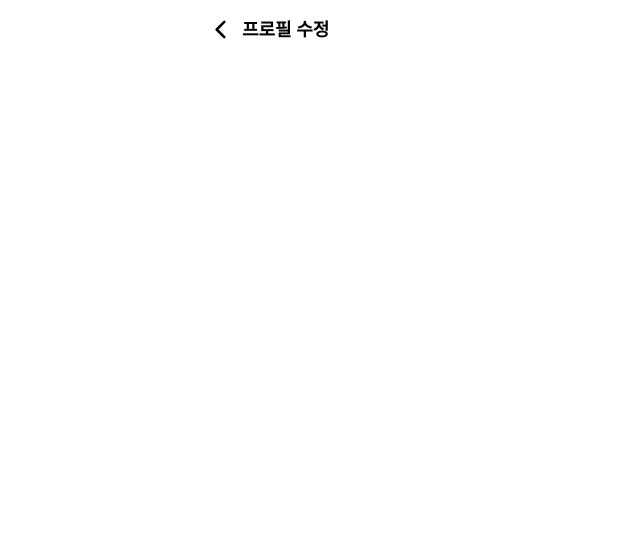
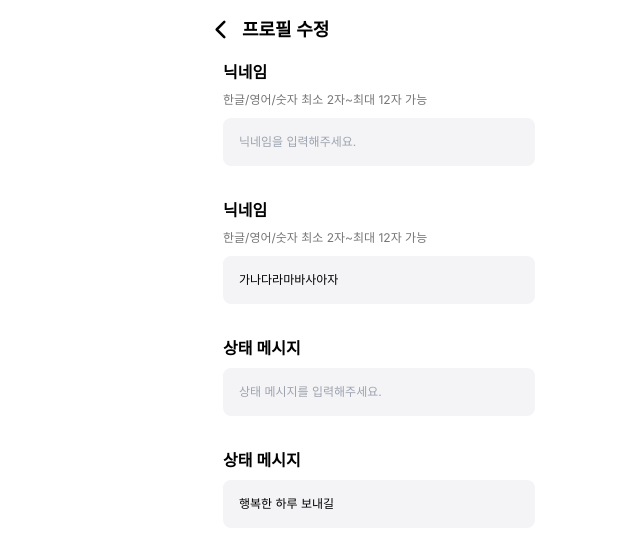
Before and after one commit to youngho9999/dgrr-refactor, a Next.js app in the folder frontend/dgrr/: page /myprofile/edit in a window 1280 px wide. Shown: the top 548 px of the page, without its empty margins (261-901 px from the left). Built offline with nearby package versions, Linux system fonts and the light colour scheme.

Commit message:
feat: 입력란 컴포넌트 완성

```diff
--- a/frontend/dgrr/src/app/myprofile/edit/page.tsx
+++ b/frontend/dgrr/src/app/myprofile/edit/page.tsx
@@ -1,11 +1,69 @@
 'use client';
 
+import DataInput from '@/components/elements/DataInput';
 import Header from '@/components/elements/Header';
+import { ChangeEvent, useEffect, useState } from 'react';
 
 const Edit = () => {
+  // 나중에 삭제할 더미 데이터
+  const sampleData = {
+    member: {
+      memberId: 1,
+      nickname: '가나다라마바사아자',
+      profileImage: '/images/nongdam.jpg',
+      description: '행복한 하루 보내길',
+    },
+    ranking: {
+      season: 1,
+      score: 1500,
+      rank: 'BRONZE',
+    },
+    gameDetailList: [
+      {
+        gameDetailId: 1,
+        gameRoomId: 123456,
+        gameResult: 'WIN',
+        gameType: 'RANDOM',
+        gameTime: 30,
+        holdingTime: 30,
+        laughAmount: 415,
+        highlightImage: '/images/sample_image1.png',
+        opponentNickname: '보라돌이',
+        opponentProfileImage: '/images/sample_image1.png',
+        opponentDescription: '2023-10-30',
+      },
+    ],
+  }
+
+  const [nowNickname, setNowNickName] = useState('')
+  const [nowDescription, setNowDescription] = useState('')
+
+  // 닉네임 입력값 반영
+  const handleNicknameChange = (event: ChangeEvent<HTMLInputElement>) => {
+    setNowNickName(event.target.value);
+  };
+
+  // 상태 메시지 입력값 반영
+  const handleDescirptChange = (event: ChangeEvent<HTMLInputElement>) => {
+    setNowDescription(event.target.value);
+  };
+
+  useEffect(() => {
+    console.log(sampleData)
+    setNowNickName(sampleData.member.nickname)
+    setNowDescription(sampleData.member.description)
+  }, []);
+
+
   return (
     <div>
       <Header headerType='OTHER'>프로필 수정</Header>
+      <div>
+        <DataInput inputType='NICKNAME' pageType='SIGNUP' onChange={handleNicknameChange} />
+        <DataInput inputType='NICKNAME' pageType='PROFILE_EDIT' onChange={handleNicknameChange} value={nowNickname} />
+        <DataInput inputType='DESCRIPTION' pageType='SIGNUP' onChange={handleDescirptChange} />
+        <DataInput inputType='DESCRIPTION' pageType='PROFILE_EDIT' onChange={handleDescirptChange} value={nowDescription} />
+      </div>
     </div>
   )
 }
--- /dev/null
+++ b/frontend/dgrr/src/components/elements/DataInput.tsx
@@ -0,0 +1,76 @@
+import { useState } from 'react';
+
+export type inputType = 'NICKNAME' | 'DESCRIPTION';
+export type pageType = 'SIGNUP' | 'PROFILE_EDIT';
+
+interface DataInputProps {
+  inputType: inputType;
+  pageType: pageType;
+  value?: string;
+  onChange?: any;
+}
+
+const DataInput = ({ inputType, pageType, value, onChange }: DataInputProps) => {
+  return (
+    <div className='px-6 mb-8'>
+      {inputType === 'NICKNAME' ? (
+        <div>
+          <div className='font-semibold mb-2'>닉네임</div>
+          <div className='text-xs text-[#767676] mb-[10px]'>
+            한글/영어/숫자 최소 2자~최대 12자 가능
+          </div>
+          {pageType === 'SIGNUP' ? (
+            // 닉네임 - 회원가입
+            <div>
+              <input
+                type='text'
+                onChange={onChange}
+                minLength={2}
+                maxLength={12}
+                className='bg-[#F4F4F6] w-full text-xs p-4 rounded-lg focus:outline-none focus:ring focus:ring-main-blue'
+                placeholder='닉네임을 입력해주세요.'
+              />
+            </div>
+          ) : (
+            // 닉네임 - 프로필 수정
+            <input
+              type='text'
+              value={value}
+              onChange={onChange}
+              minLength={2}
+              maxLength={12}
+              className='bg-[#F4F4F6] w-full text-xs p-4 rounded-lg focus:outline-none focus:ring focus:ring-main-blue'
+            />
+          )}
+        </div>
+      ) : (
+        <div>
+          <div className='font-semibold mb-2'>상태 메시지</div>
+          {pageType === 'SIGNUP' ? (
+            // 상태 메시지 - 회원가입
+            <div>
+              <input
+                type='text'
+                onChange={onChange}
+                maxLength={20}
+                className='bg-[#F4F4F6] w-full text-xs p-4 rounded-lg focus:outline-none focus:ring focus:ring-main-blue'
+                placeholder='상태 메시지를 입력해주세요.'
+              />
+            </div>
+          ) : (
+            // 상태 메시지 - 프로필 수정
+            <input
+              type='text'
+              value={value}
+              onChange={onChange}
+              maxLength={20}
+              className='bg-[#F4F4F6] w-full text-xs p-4 rounded-lg focus:outline-none focus:ring focus:ring-main-blue'
+            />
+          )}
+        </div>
+      )}
+    </div>
+  );
+};
+
+export default DataInput;
```
